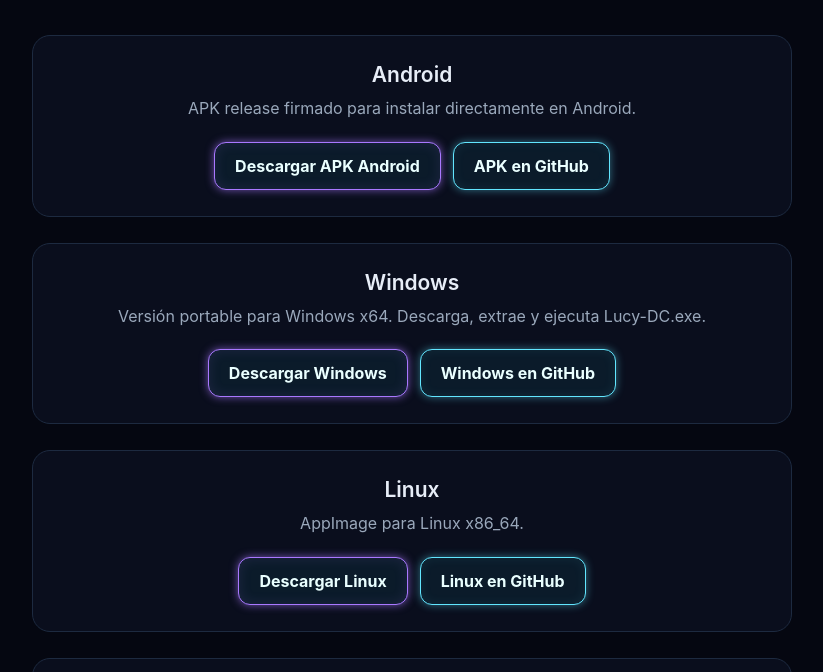
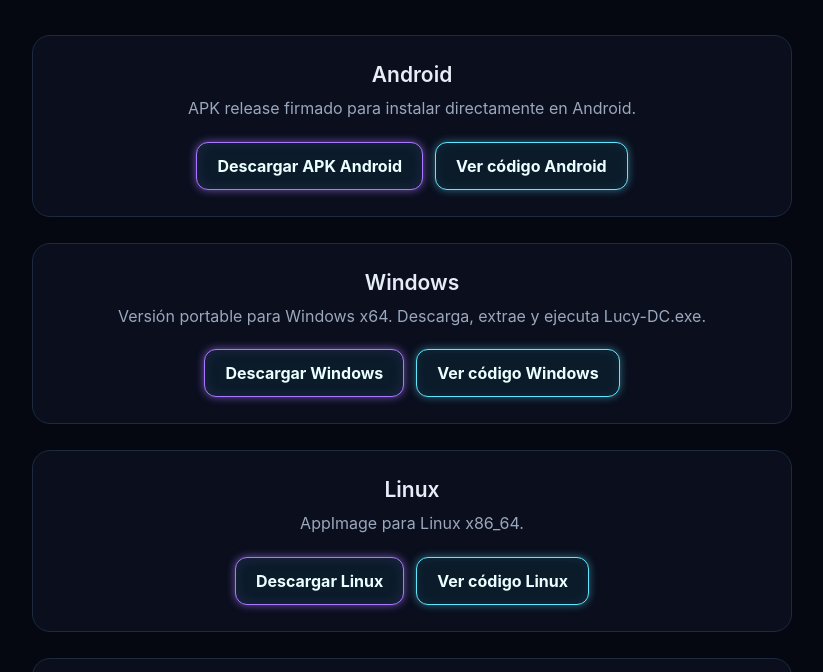
Before and after one commit to dcg0/Lucy, a plain HTML site: page index.html in a window 1280 px wide. Shown: the part 207-879 px from the top of the page, without its empty margins (228-1051 px from the left). Drawn offline with Linux system fonts and the light colour scheme.

Commit message:
Fix downloads page repository links

```diff
--- a/index.html
+++ b/index.html
@@ -20,7 +20,7 @@ body{display:flex;justify-content:center;padding:48px 18px}.page{width:min(760px
     <p>APK release firmado para instalar directamente en Android.</p>
     <div class="buttons">
       <a class="btn primary" href="https://files.manuscdn.com/user_upload_by_module/session_file/310519663970716887/LrpcRKrqnqwKzXpx.apk">Descargar APK Android</a>
-      <a class="btn" href="https://github.com/dcg0/Lucy/releases/download/v1.4.0/lucy-1.4.0-release.apk">APK en GitHub</a>
+      <a class="btn" href="https://github.com/dcg0/Lucy/tree/main/android-wrapper">Ver código Android</a>
     </div>
   </section>
 
@@ -29,7 +29,7 @@ body{display:flex;justify-content:center;padding:48px 18px}.page{width:min(760px
     <p>Versión portable para Windows x64. Descarga, extrae y ejecuta Lucy-DC.exe.</p>
     <div class="buttons">
       <a class="btn primary" href="https://files.manuscdn.com/user_upload_by_module/session_file/310519663970716887/JiOKlFyGlkyRYIEE.zip">Descargar Windows</a>
-      <a class="btn" href="https://github.com/dcg0/Lucy/releases/download/v1.4.0/Lucy-PC-1.4.0-Windows-x64.zip">Windows en GitHub</a>
+      <a class="btn" href="https://github.com/dcg0/Lucy/tree/main/desktop">Ver código Windows</a>
     </div>
   </section>
 
@@ -38,7 +38,7 @@ body{display:flex;justify-content:center;padding:48px 18px}.page{width:min(760px
     <p>AppImage para Linux x86_64.</p>
     <div class="buttons">
       <a class="btn primary" href="https://files.manuscdn.com/user_upload_by_module/session_file/310519663970716887/NZBRoJjJdzxxnqpQ.AppImage">Descargar Linux</a>
-      <a class="btn" href="https://github.com/dcg0/Lucy/releases/download/v1.4.0/Lucy-PC-1.4.0-Linux-x86_64.AppImage">Linux en GitHub</a>
+      <a class="btn" href="https://github.com/dcg0/Lucy/tree/main/desktop">Ver código Linux</a>
     </div>
   </section>
 
```
